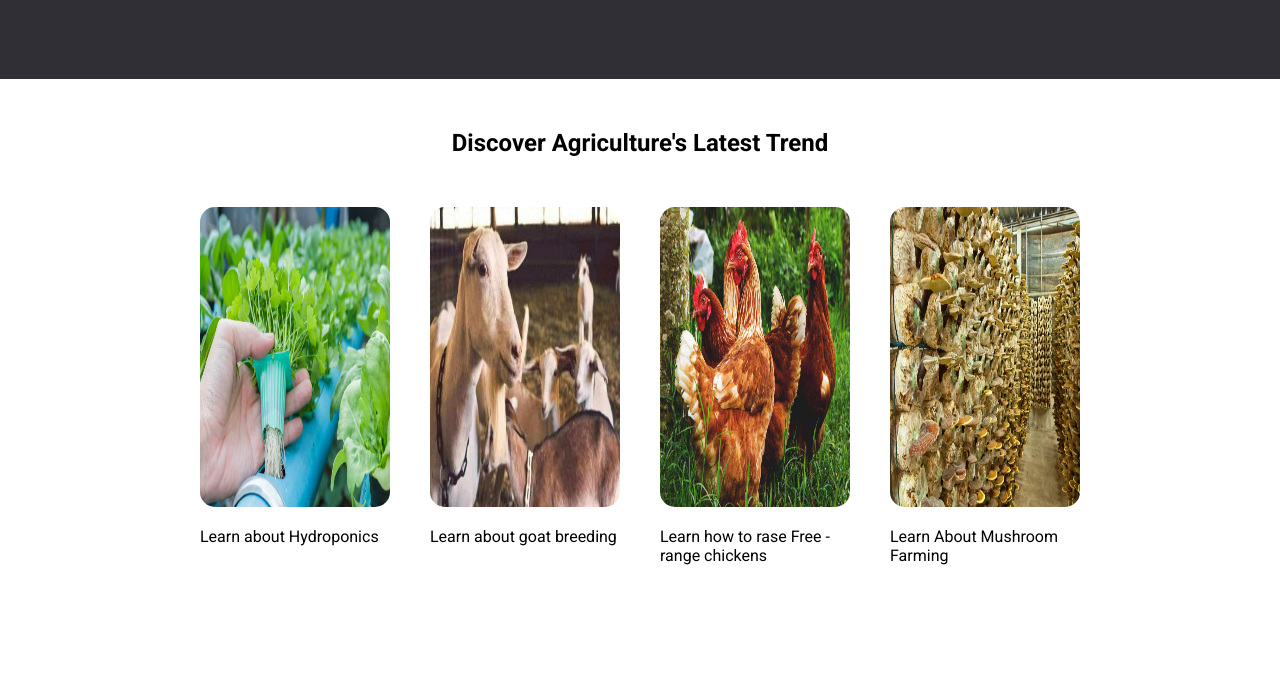
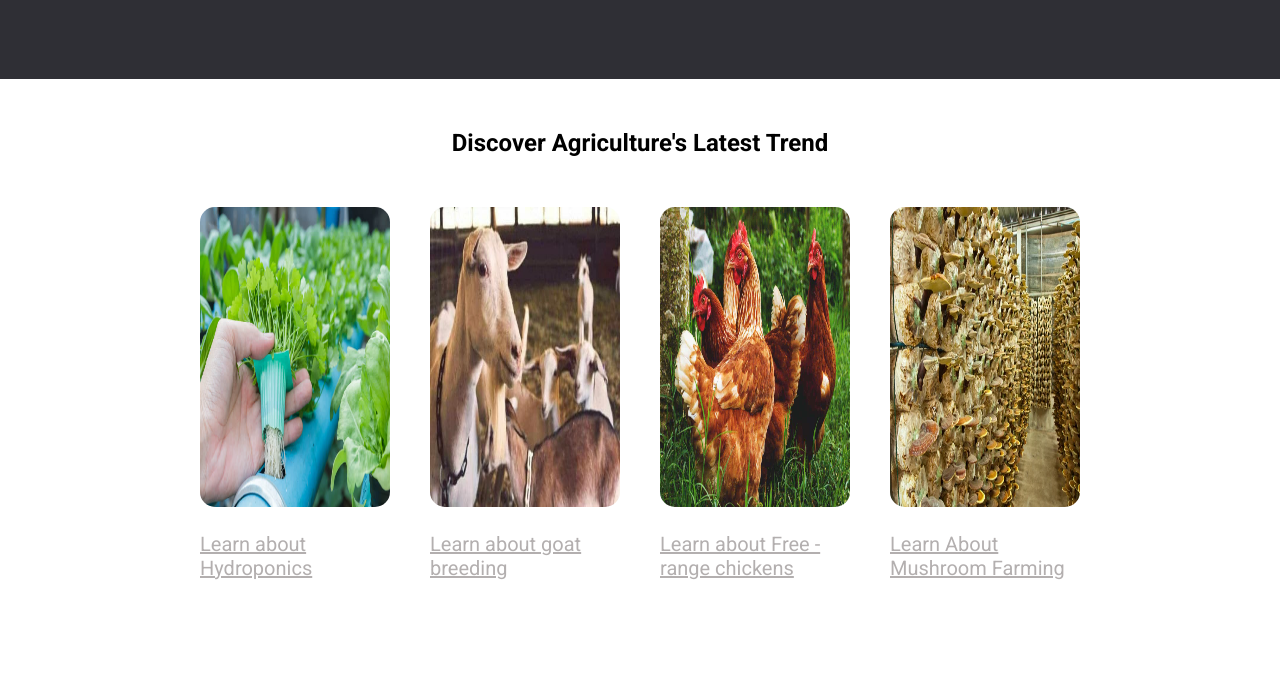
Before and after one commit to jmopena058/jm-landing-page, a plain HTML site: page index.html in a window 1280 px wide. Shown: the part 639-1317 px from the top of the page. Drawn offline with Linux system fonts and the light colour scheme.

Commit message:
converted div.content to a tag.content index.html

```diff
--- a/index.html
+++ b/index.html
@@ -53,22 +53,22 @@
             <h2>Discover Agriculture's Latest Trend</h2>
           </div>
           <div class="section2-container">
-            <div class="content">
+            <a href="#" class="content">
               <div class="content-img"><img src="/images/hydroponics.jpg" alt="hydroponics photo"></div>
               <div class="content1-txt"><p>Learn about Hydroponics</p></div>
-            </div>
-            <div class="content">
+            </a>
+            <a href="#" class="content">
               <div class="content-img"><img src="/images/goat1.jpg" alt="goat photo"></div>
               <div class="content2-txt"><p>Learn about goat breeding</p></div>
-            </div>
-            <div class="content">
+            </a>
+            <a href="#" class="content">
               <div class="content-img"><img src="/images/chickens.jpg" alt="chickens photo"></div>
-              <div class="content3-txt"><p>Learn how to rase Free -range chickens</p></div>
-            </div>
-            <div class="content">
+              <div class="content3-txt"><p>Learn about Free -range chickens</p></div>
+            </a>
+            <a href="#" class="content">
               <div class="content-img"><img src="/images/mushroom.jpg" alt="mushroom photo"></div>
               <div class="content4-txt"><p>Learn About Mushroom Farming </p></div>
-            </div>
+            </a>
           </div>
           <div class="section3">
              <div class="section3-container">
```
